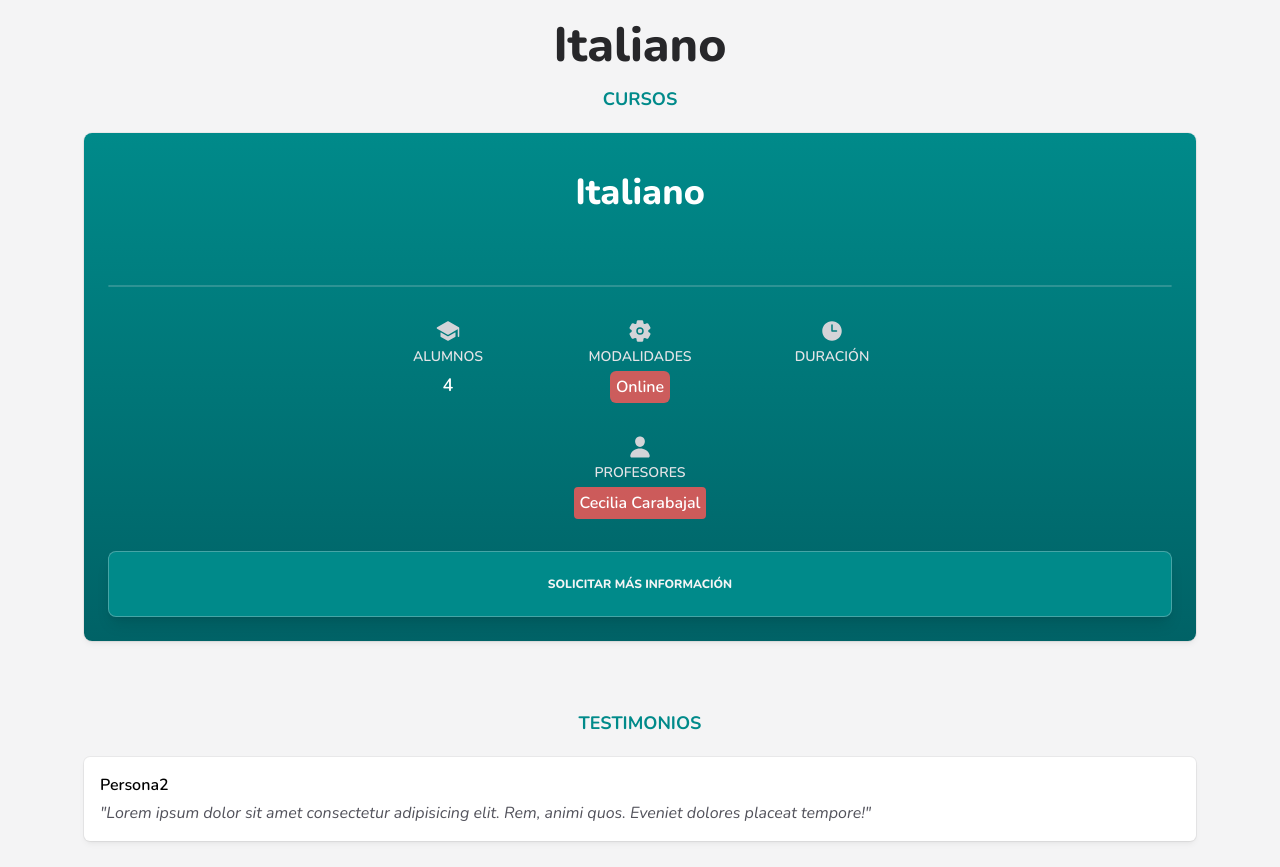
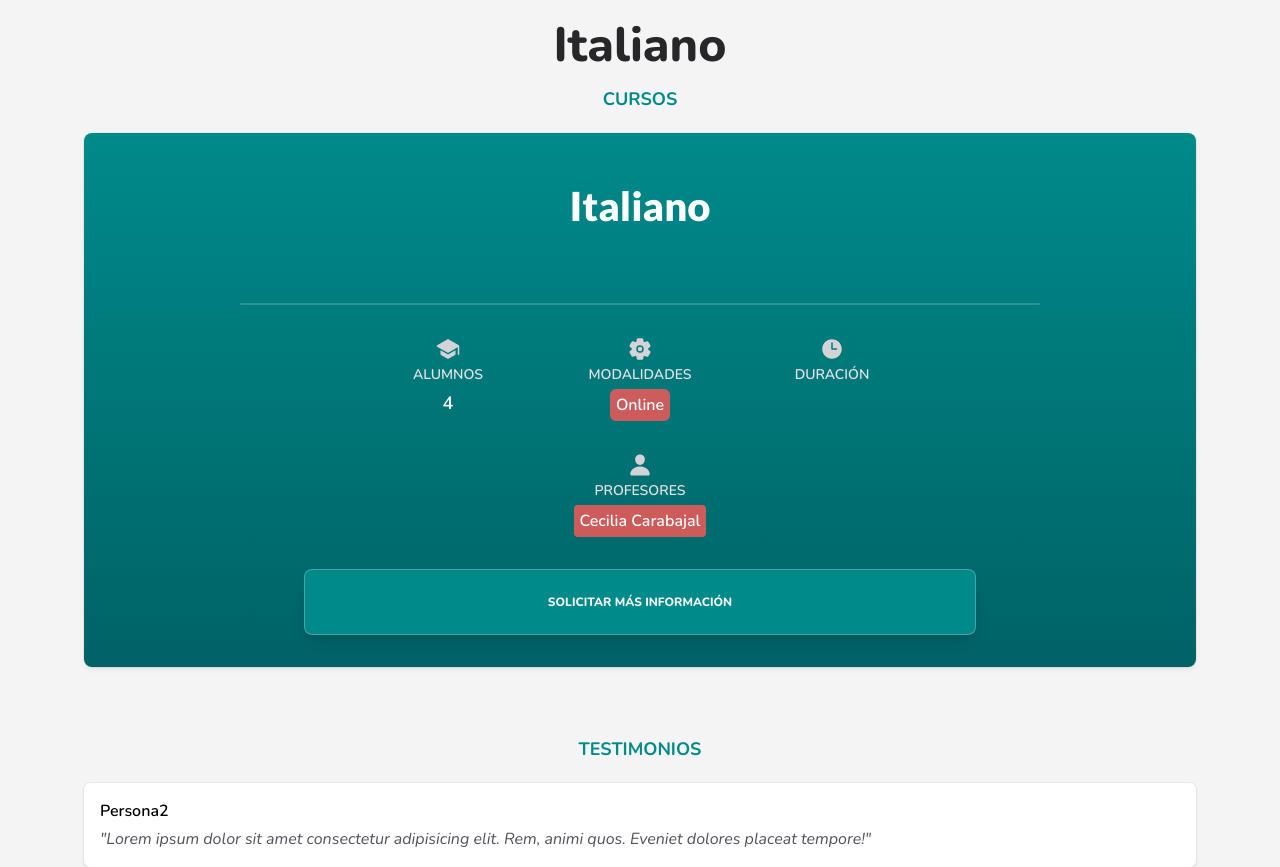
Before and after one commit to Caracolaracol/languageSpin-project, a React (Vite) app: page /italiano in a window 1280 px wide. Shown: the part 460-1327 px from the top of the page. Built offline with nearby package versions, Linux system fonts and the light colour scheme.

Commit message:
add lato font to titles

```diff
--- a/index.html
+++ b/index.html
@@ -10,6 +10,11 @@
     <link
       href="https://fonts.googleapis.com/css2?family=Nunito:ital,wght@0,300;0,400;0,500;0,600;0,700;0,800;0,900;1,300;1,400;1,500;1,600;1,700;1,800;1,900&display=swap"
       rel="stylesheet" />
+    <link rel="preconnect" href="https://fonts.googleapis.com" />
+    <link rel="preconnect" href="https://fonts.gstatic.com" crossorigin />
+    <link
+      href="https://fonts.googleapis.com/css2?family=Lato:wght@300;400;700;900&display=swap"
+      rel="stylesheet" />
     <meta name="viewport" content="width=device-width, initial-scale=1.0" />
     <title>Language Spin Idiomas</title>
   </head>
--- a/src/components/curso/CursoCard.jsx
+++ b/src/components/curso/CursoCard.jsx
@@ -5,15 +5,16 @@ import { HiClock } from 'react-icons/hi2';
 
 export const CursoCard = ({ curso }) => {
   return (
-    <article className='flex flex-col justify-between bg-gradient-to-b from-verdeSpin to-verdeSpinDark p-4 md:p-6 rounded-lg shadow-borderShadow '>
+    <article className='flex flex-col justify-between bg-gradient-to-b from-verdeSpin to-verdeSpinDark p-4 md:p-8 rounded-lg shadow-borderShadow'>
       <div>
-        <p className='first-letter:capitalize text-[28px] md:text-4xl leading-tight pt-2 md:pt-4 pb-4 md:pb-6 text-white font-extrabold w-[13ch] md:w-[18ch] mx-auto text-center'>
+        <p className='font-lato first-letter:capitalize text-[28px] md:text-[40px] leading-tight pt-2 md:pt-4 pb-4 md:pb-6 text-white font-black w-[13ch] md:w-[22ch] mx-auto text-center'>
           {curso.nombre}
         </p>
-        <p className='text-zinc-300 text-sm md:text-base md:leading-normal mb-6 text-center'>
+        <p className='text-zinc-300 text-sm md:text-base md:leading-normal mb-6 text-center max-w-3xl mx-auto'>
           <Balancer>{curso.descripcion}</Balancer>
         </p>
-        <div className='border border-zinc-200 opacity-20 rounded mb-6 md:mb-8'></div>
+
+        <div className='border border-zinc-200 opacity-20 rounded mb-6 md:mb-8 md:max-w-[800px] md:mx-auto'></div>
 
         <div className='grid grid-cols-3 md:max-w-xl md:mx-auto md:gap-0 gap-6'>
           <div className='flex flex-col items-center'>
@@ -74,7 +75,7 @@ export const CursoCard = ({ curso }) => {
       <Link
         to={curso.link_wpp}
         target='_blank'
-        className='mt-6 md:mt-8 shadow-lg border border-zinc-200 border-opacity-30 bg-verdeSpin text-xs uppercase font-extrabold text-zinc-100 w-full block text-center py-4 md:py-6 rounded-lg'>
+        className='mt-6 md:mt-8 shadow-lg border border-zinc-200 border-opacity-30 bg-verdeSpin text-xs uppercase font-extrabold text-zinc-100 w-full md:max-w-2xl md:mx-auto block text-center py-4 md:py-6 rounded-lg'>
         Solicitar más información
       </Link>
     </article>
--- a/tailwind.config.cjs
+++ b/tailwind.config.cjs
@@ -4,7 +4,8 @@ module.exports = {
   theme: {
     extend: {
       fontFamily: {
-        avenue: ['Avenue']
+        avenue: 'Avenue',
+        lato: 'Lato',
       },
       colors: {
         // backgrounds
```
